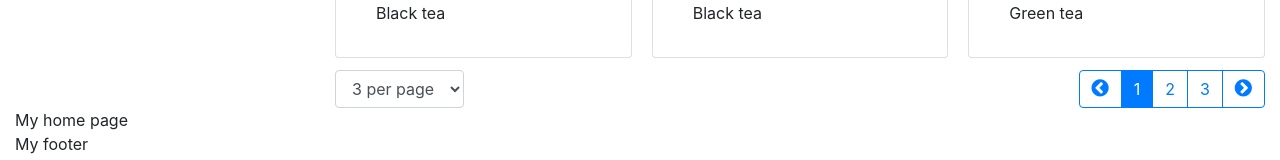
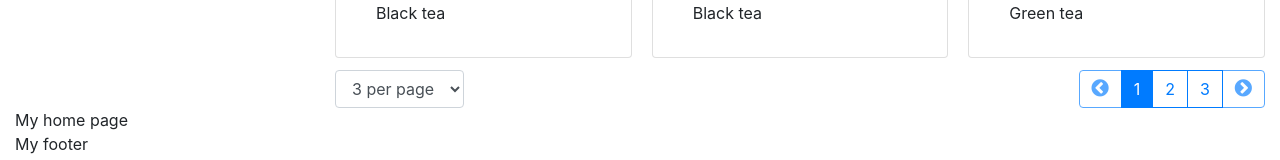
Before and after one commit to shachsan/all-about-tea, an Angular app: page / in a window 1280 px wide. Shown: the part 550-710 px from the top of the page. Built offline with nearby package versions, Linux system fonts and the light colour scheme.

Commit message:
complete previous and next page navigation

```diff
--- a/src/app/shop/shop.component.html
+++ b/src/app/shop/shop.component.html
@@ -28,10 +28,16 @@
   </div>
 
   <div class="btn-group float-sm-right">
-    <button class="btn btn-outline-primary" (click)="showPreviousPageBtn()"><i style="font-size:20px" class="fa">&#xf137;</i></button>
+    <button class="btn btn-outline-primary" (click)="showPreviousPageBtn()"
+            [disabled]="ifFirstPage()">
+      <i style="font-size:20px" class="fa">&#xf137;</i>
+    </button>
     <button class="btn btn-outline-primary" *ngFor="let page of pageNumbers"
     (click)="setPageNum(page)" [class.active]="page==selectedPage">{{page}}</button>
-    <button class="btn btn-outline-primary" (click)="showNextPageBtn()"><i style="font-size:20px" class="fa">&#xf138;</i></button>
+    <button class="btn btn-outline-primary" (click)="showNextPageBtn()"
+            [disabled]="ifLastPage()">
+      <i style="font-size:20px" class="fa">&#xf138;</i>
+    </button>
   </div>
 
 </div>
--- a/src/app/shop/shop.component.ts
+++ b/src/app/shop/shop.component.ts
@@ -66,7 +66,7 @@ export class ShopComponent implements OnInit {
     }
 
     showNextPageBtn(){
-      console.log('begin index', this.beginPgIdx, 'selected page', this.repository.selectedPage, 'last page index', this.lastPageIndex);
+      console.log('total page', this.totalPages.length, 'last page index', this.lastPageIndex);
 
       if(this.repository.selectedPage===this.lastPageIndex){
 
@@ -81,10 +81,19 @@ export class ShopComponent implements OnInit {
       // console.log('begin page index', this.beginPageIndex);
     }
 
+    ifLastPage():boolean{
+      return this.lastPageIndex===this.totalPages.length;
+    }
+
+    ifFirstPage():boolean{
+      return this.beginPgIdx===0;
+    }
+
     get lastPageIndex():number{
       // console.log('inside lastPgIdx');
       return this.beginPageIndex+this.pageBtnsToDisplay;
     }
+
 
     get beginPgIdx():number{
       return this.beginPageIndex;
```
